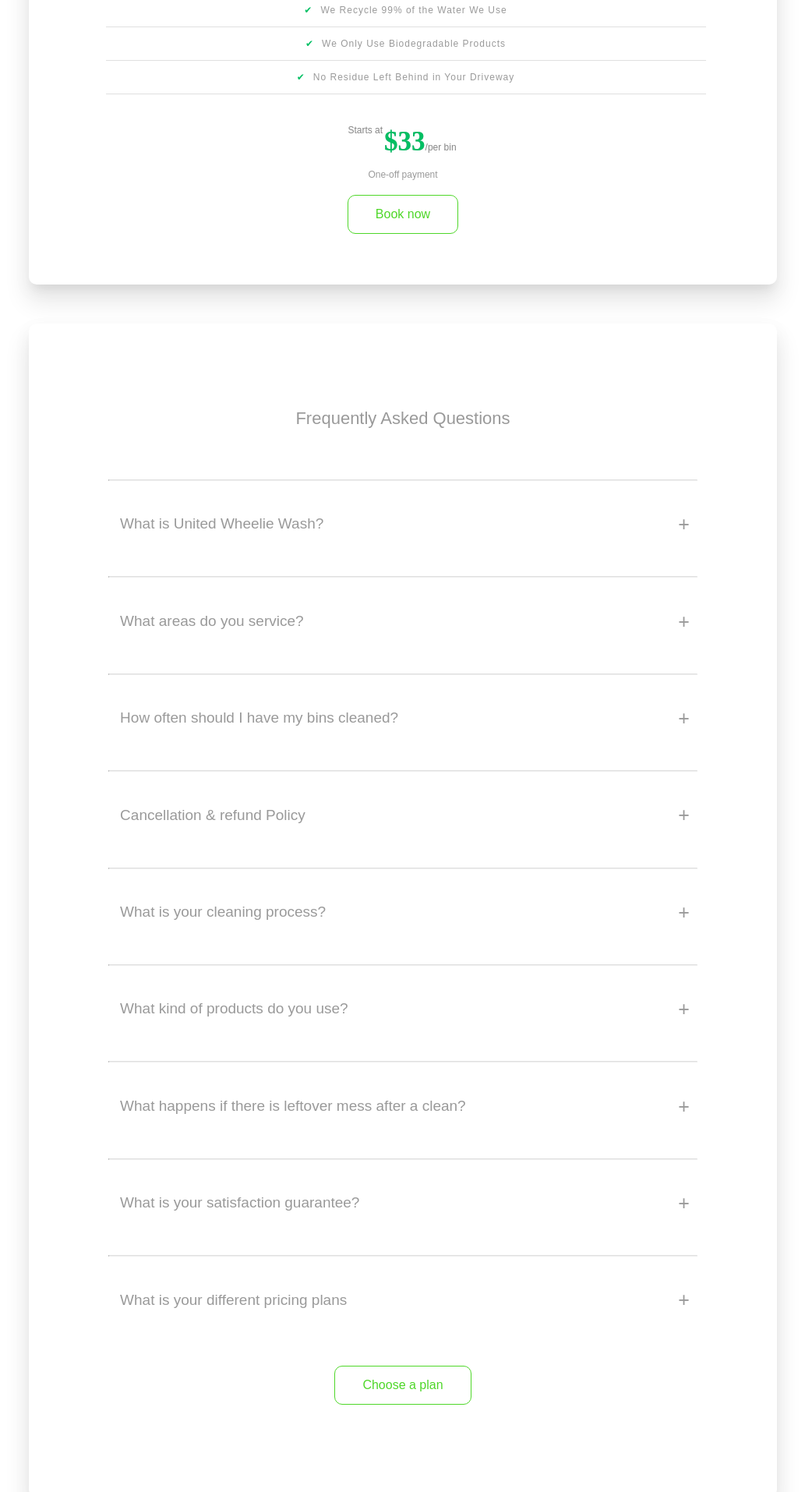
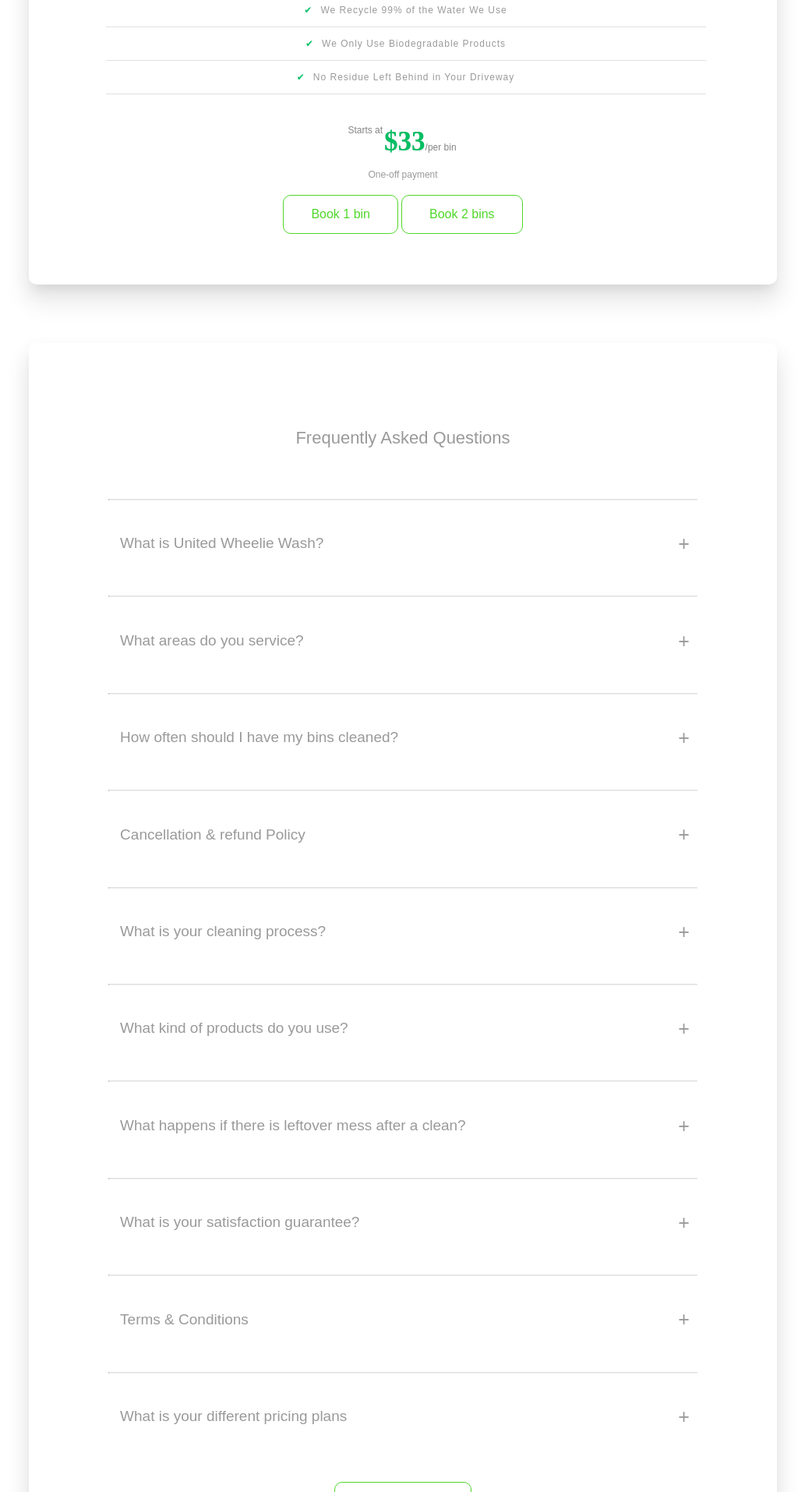
Before and after one commit to fred-py/stripe-subscription-checkout, a Flask app: page / in a window 1280 px wide. Shown: the part 3609-5523 px from the top of the page at 78% size, without its empty margins (123-1156 px from the left). Run offline with Flask 3, Linux system fonts and the light colour scheme; some libraries are stand-ins or nearby versions.

Commit message:
t&c added to accordion, additional button added to one-off, issues fetching one-off prices

```diff
--- a/app/main/views.py
+++ b/app/main/views.py
@@ -37,7 +37,8 @@
         'comboPrice': os.getenv('ANY_COMBO_PRICE_ID'),
         'silverPrice': os.getenv('SILVER_PRICE_ID'),
         'goldPrice': os.getenv('GOLD_PRICE_ID'),
-        'oneOff': os.getenv('ONE_OFF_PRICE_ID'),
+        'oneOffx1': os.getenv('ONE_OFF_X1_PRICE_ID'),
+        'oneOffx2': os.getenv('ONE_OFF_X2_PRICE_ID'),
     })
 
 
@@ -79,7 +80,7 @@
                     'price': price,
                     'adjustable_quantity':
                         # Ensure max is has the save value on stripe dashboard
-                        {'enabled': True, 'minimum': 1, 'maximum': 3},
+                        {'enabled': True, 'minimum': 1, 'maximum': 4},
                     'quantity': 1
                 }],
                 phone_number_collection={'enabled': True},
@@ -121,7 +122,7 @@
                 },
             )
 
-        elif price == os.getenv('ONE_OFF_PRICE_ID'):
+        elif price == os.getenv('ONE_OFF_X1_PRICE_ID'):
             checkout_session = stripe.checkout.Session.create(
                 success_url='https://unitedpropertyservices.au/wheelie-wash-subscribed/?session_id={CHECKOUT_SESSION_ID}',
                 cancel_url=domain_url, # + '/canceled.html',
@@ -132,13 +133,65 @@
                 #discounts=[{
                 #    'coupon': 'test_coupon',
                 #}],
-                line_items=[{
-                    'price': price,
-                    'adjustable_quantity':
-                        # Ensure max is has the save value on stripe dashboard
-                        {'enabled': True, 'minimum': 1, 'maximum': 3},
-                    'quantity': 1
-                }],
+                line_items=[
+                    {
+                        'price': price,
+                        'quantity': 1,
+                    }
+                ],
+                phone_number_collection={'enabled': True},
+                custom_fields=[
+                    {
+                        'key': 'tentative-day',
+                        'label': {'type': 'custom', 'custom': 'When would you like your bin(s) cleaned?'},
+                        'type': 'dropdown',
+                        'dropdown': {
+                            'options': [
+                                {'label': 'Monday', 'value': 'monday'},
+                                {'label': 'Tuesday', 'value': 'tuesday'},
+                                {'label': 'Wednesday', 'value': 'wednesday'},
+                                {'label': 'Thursday', 'value': 'thursday'},
+                                {'label': 'Friday', 'value': 'friday'},
+                            ],
+                        },
+                    },
+
+                    {
+                        'key': 'select_bins',
+                        'label': {'type': 'custom', 'custom': 'Select bin to be cleaned.'},
+                        'type': 'dropdown',
+                        'dropdown': {
+                            'options': [
+                                {'label': 'Red bin', 'value': 'R'},
+                                {'label': 'Yellow bin', 'value': 'Y'},
+                                {'label': 'Green bin', 'value': 'G'},
+                            ]
+                        }
+                    }
+                ],
+                custom_text={
+                    'submit': {'message': 'NOTE: We will get in touch to confirm a date.'}
+                },
+
+            )
+
+        elif price == os.getenv('ONE_OFF_X2_PRICE_ID'):
+            checkout_session = stripe.checkout.Session.create(
+                success_url='https://unitedpropertyservices.au/wheelie-wash-subscribed/?session_id={CHECKOUT_SESSION_ID}',
+                cancel_url=domain_url, # + '/canceled.html',
+                mode='payment',
+                customer_creation='always',  # Create a new customer if one is not provided. Only used in payment mode
+                billing_address_collection='required',
+                allow_promotion_codes=True,
+                #discounts=[{
+                #    'coupon': 'test_coupon',
+                #}],
+                line_items=[
+                    {
+                        'price': price,
+                        'quantity': 2,
+                    }
+                ],
                 phone_number_collection={'enabled': True},
                 custom_fields=[
                     {
@@ -162,13 +215,9 @@
                         'type': 'dropdown',
                         'dropdown': {
                             'options': [
-                                {'label': 'Red bin', 'value': 'R'},
-                                {'label': 'Yellow bin', 'value': 'Y'},
-                                {'label': 'Green bin', 'value': 'G'},
                                 {'label': 'Red and Green bins', 'value': 'RG'},
                                 {'label': 'Red and Yellow bins', 'value': 'RY'},
                                 {'label': 'Yellow and Green bins', 'value': 'YG'},
-                                {'label': 'All bins', 'value': 'All'},
                             ]
                         }
                     }
@@ -180,6 +229,7 @@
             )
 
         else:
+            # Loads both Gold and Silver price
             checkout_session = stripe.checkout.Session.create(
                 success_url='https://unitedpropertyservices.au/wheelie-wash-subscribed/?session_id={CHECKOUT_SESSION_ID}',
                 cancel_url=domain_url,  # + '/canceled.html',
--- a/app/static/stripe/js/script.js
+++ b/app/static/stripe/js/script.js
@@ -11,17 +11,38 @@
 return a POST request with non-type value
 */
 
-
-
 fetch("/config")
   .then(r => r.json())
-  .then(({comboPrice, silverPrice, goldPrice, oneOff}) => {
+  .then(({comboPrice, silverPrice, goldPrice, oneOffx1, oneOffx2}) => {
     const comboPriceInput = document.querySelector('#comboPrice');
     comboPriceInput.value = comboPrice;
     const silverPriceInput = document.querySelector('#silverPrice');
     silverPriceInput.value = silverPrice;
     const goldPriceInput = document.querySelector('#goldPrice');
     goldPriceInput.value = goldPrice;
-    const oneOffInput = document.querySelector('#oneOff');
-    oneOffInput.value = oneOff;
-  })
+    const oneOffx1Input = document.querySelector('#oneOffx1');
+    oneOffx1Input.value = oneOffx1;
+    const oneOffx2Input = document.querySelector('#oneOffx2');
+    oneOffx2Input.value = oneOffx2;
+  });
+
+// Fetch the price for a specific product under One-off price
+// NOTE: the bwlow was  added after the addition og the second one-offx2
+function fetchPrice(priceType) {
+  fetch(`/config?priceType=${priceType}`)
+    .then(r => r.json())
+    .then(data => {
+      const priceInput = document.querySelector('#priceId');
+      priceInput.value = data[priceType];
+    });
+}
+
+document.querySelector('#one-off-btn-1').addEventListener('click', (event) => {
+  event.preventDefault();
+  fetchPrice('oneOffx1');
+});
+
+document.querySelector('#one-off-btn-2').addEventListener('click', (event) => {
+  event.preventDefault();
+  fetchPrice('oneOffx2');
+});
--- a/app/templates/stripe/index.html
+++ b/app/templates/stripe/index.html
@@ -95,7 +95,7 @@
         </div>
 
         <form action="/create-checkout-session" method="POST">
-          <input type="hidden" id="oneOff" name="priceId">
+          <input type="hidden" id="priceId" name="priceId">
           <div class="container">
             <div class="panel pricing-table">
               <div class="pricing-plan">
@@ -114,7 +114,11 @@
                   in a single-page application (SPA). In such applications, changes in
                   the part of the URL after the # are used to dynamically load different
                   content without refreshing the page.-->
-                        <button href="#/" class="pricing-button" id="one-off-btn">Book now</button>
+                <button href="#/" class="pricing-button" id="one-off-btn-1" onclick="fetchPrice('oneOffx1')">Book 1 bin</button>
+                <button href="#/" class="pricing-button" id="one-off-btn-2" onclick="fetchPrice('oneOffx2')">Book 2 bins</button>
+              </div>
+            </div>
+          </div>
                     </div>
                 </div>
             </div>
@@ -171,7 +175,7 @@
                         <hr>
                         <div class="container-accord">
                           <div class="label">What is your cleaning process?</div>
-                          <div class="content"> Our patented high-pressure cleaning technology removes dirt, grime, and bacteria from your bins. We also sanitize and deodorise your bins to leave them smelling fresh and clean.</div>
+                          <div class="content"> Our high-pressure cleaning technology removes dirt, grime, and bacteria from your bins. We also sanitize and deodorise your bins to leave them smelling fresh and clean.</div>
                         </div>
                         <hr>
                         <div class="container-accord">
@@ -189,6 +193,16 @@
                           <div class="container-accord">
                               <div class="label">What is your satisfaction guarantee?</div>
                               <div class="content"> We are committed to providing you with the best possible service. If you are not satisfied with your wheelie bin clean, we will do it again for free.</div>
+                          </div>
+
+                          <hr>
+                          <div class="container-accord">
+                          <div class="label">Terms & Conditions</div>
+                          <div class="content">Service Limitations:
+                              <p>Our service is a roadside service.  While we strive to provide service to all properties, due to operational constraints and the safety of our team and road users, some locations may be deemed unsuitable.</p>
+                              <p>Refunds:</p>
+                              <p>If you property is deemed unsuitable and your payment has already been processed, we will issue a full refund. You will be notified promptly about the service limitation and the complete refund process. Alternatively. You are encouraged to contact us if you have any questions or concerns about the suitability of your property for our service.</p>
+                            </div>
                           </div>
 
                           <hr>
@@ -232,7 +246,6 @@
                               </div>
                           </div>
 
-
                               <a href="#anchor-gold" class="pricing-button"> Choose a plan </a><br />
                     </div>
                     <script src="/stripe/js/faqs.js" type="text/javascript"></script>
```
Lines whose indentation alone changed are shown as unchanged.
